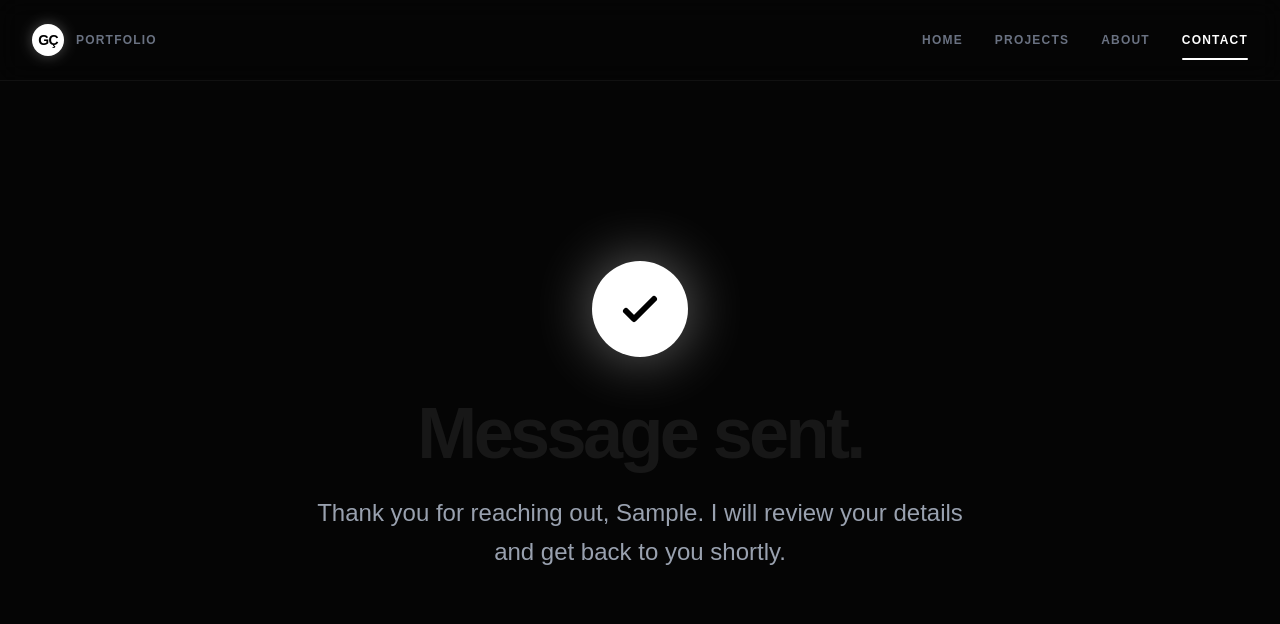
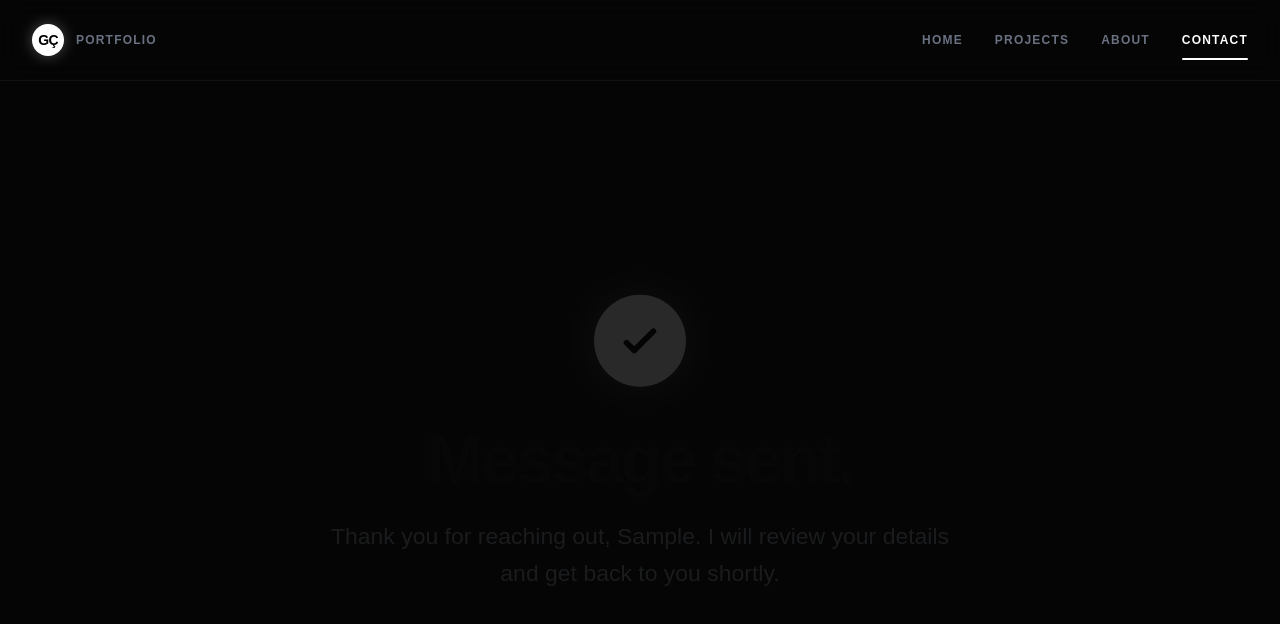
Before and after one commit to gulpembecolak-dev/my-portfolio, a Next.js app: page /contact in a window 1280 px wide. Both pictures are taken after typing "Sample", "name@example.com", "Sample" into the empty fields and a click on the button "SEND MESSAGE". Shown: the top 624 px of the page. Built offline with nearby package versions, Linux system fonts and the light colour scheme.

Commit message:
feat(ux): implement auto-redirect and gentle fade out on success state

```diff
--- a/app/contact/page.tsx
+++ b/app/contact/page.tsx
@@ -1,23 +1,35 @@
 // app/contact/page.tsx
 'use client'
-import { useState } from 'react'
+import { useState, useEffect } from 'react'
+import { useRouter } from 'next/navigation'
 
 export default function ContactPage() {
+  const router = useRouter()
   const [name, setName] = useState('')
   const [email, setEmail] = useState('')
   const [message, setMessage] = useState('')
   const [isSubmitted, setIsSubmitted] = useState(false)
+  const [isExiting, setIsExiting] = useState(false)
 
   function submitContact(e: React.FormEvent) {
     e.preventDefault()
     setIsSubmitted(true)
+
+    // Smooth transition logic: wait 3 seconds, trigger fade out, then navigate home
+    setTimeout(() => {
+      setIsExiting(true)
+      setTimeout(() => {
+        router.push('/')
+        router.refresh() // Ensures the home page is at the very top and fresh
+      }, 600) // Duration of the fade-out
+    }, 2500) // How long to read the success message
   }
 
   return (
     <main className="min-h-screen pt-32 pb-24 px-6 flex flex-col items-center justify-center bg-[#050505] selection:bg-white/30">
       <div className="w-full max-w-4xl relative">
         {isSubmitted ? (
-          <div className="flex flex-col items-center justify-center text-center py-20 animate-in fade-in slide-in-from-bottom-8 duration-1000">
+          <div className={`flex flex-col items-center justify-center text-center py-20 transition-all duration-700 ease-in-out ${isExiting ? 'opacity-0 translate-y-8 scale-95' : 'animate-in fade-in slide-in-from-bottom-8 duration-1000 opacity-100'}`}>
             <div className="w-24 h-24 bg-white text-black rounded-full flex items-center justify-center mb-10 shadow-[0_0_60px_rgba(255,255,255,0.4)]">
               <svg className="w-12 h-12" fill="none" viewBox="0 0 24 24" stroke="currentColor">
                 <path strokeLinecap="round" strokeLinejoin="round" strokeWidth={3} d="M5 13l4 4L19 7" />
```
